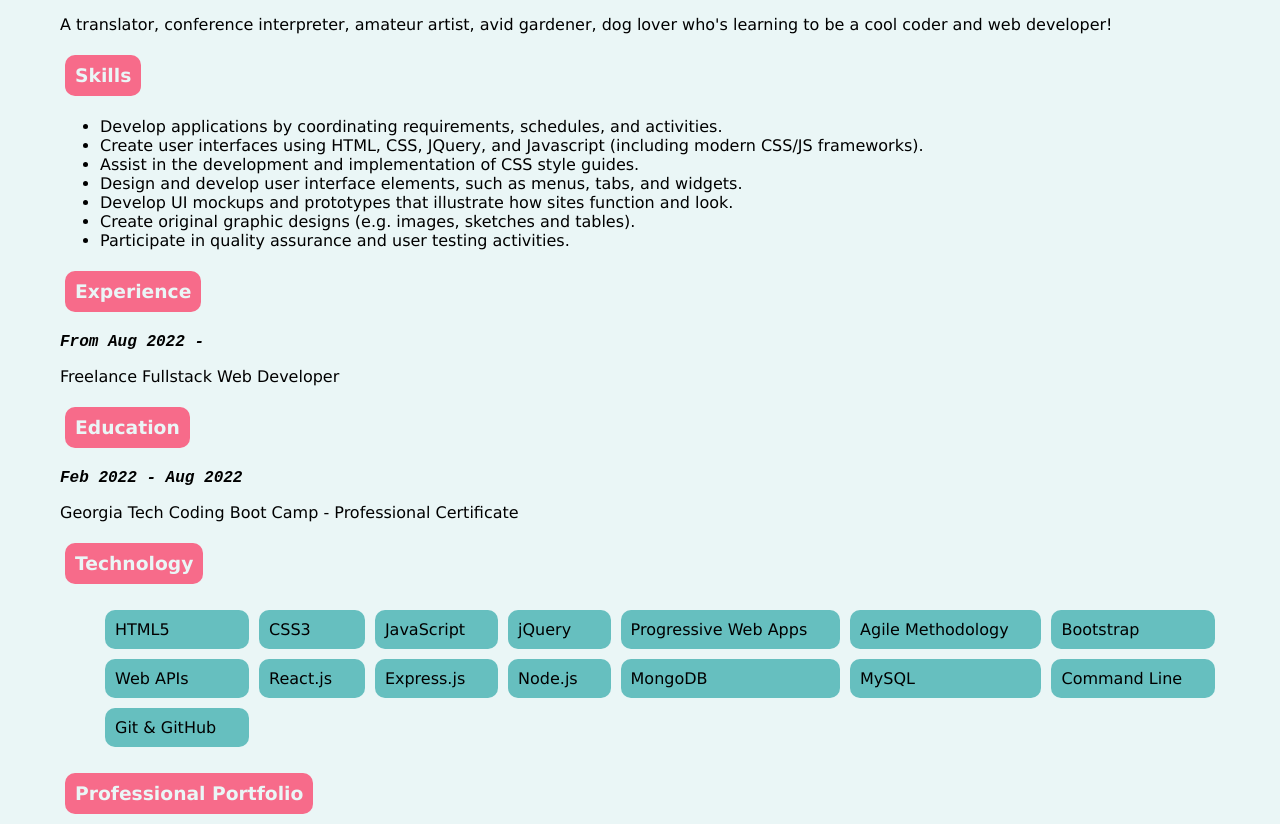
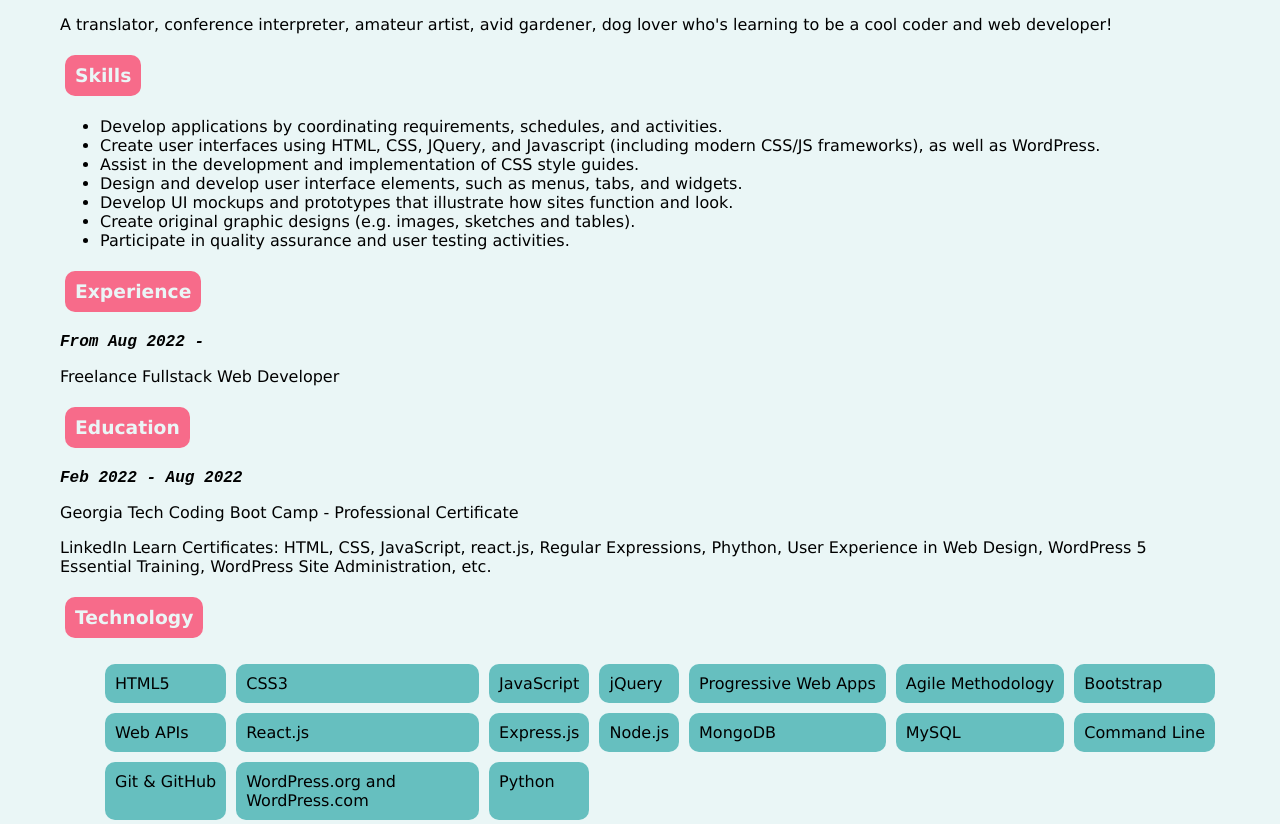
Before and after one commit to zhuzhu930/hw15-PortfolioUpdate, a plain HTML site: page resumé.html in a window 1280 px wide. Shown: the part 420-1244 px from the top of the page. Drawn offline with Linux system fonts and the light colour scheme.

Commit message:
updating resume

```diff
--- a/resumé.html
+++ b/resumé.html
@@ -42,7 +42,7 @@
         </li>
         <li>
           Create user interfaces using HTML, CSS, JQuery, and Javascript
-          (including modern CSS/JS frameworks).
+          (including modern CSS/JS frameworks), as well as WordPress.
         </li>
         <li>
           Assist in the development and implementation of CSS style guides.
@@ -68,6 +68,11 @@
       <h3>Education</h3>
       <p class="timeframe">Feb 2022 - Aug 2022</p>
       <p>Georgia Tech Coding Boot Camp - Professional Certificate</p>
+      <p>
+        LinkedIn Learn Certificates: HTML, CSS, JavaScript, react.js, Regular
+        Expressions, Phython, User Experience in Web Design, WordPress 5
+        Essential Training, WordPress Site Administration, etc.
+      </p>
 
       <h3>Technology</h3>
       <ul class="tech-list">
@@ -86,6 +91,8 @@
         <li class="list-item">MySQL</li>
         <li class="list-item">Command Line</li>
         <li class="list-item">Git &amp; GitHub</li>
+        <li class="list-item">WordPress.org and WordPress.com</li>
+        <li class="list-item">Python</li>
       </ul>
 
       <h3>Professional Portfolio</h3>
```
